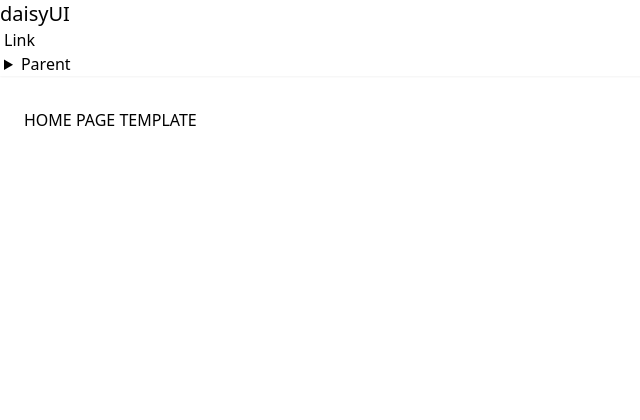
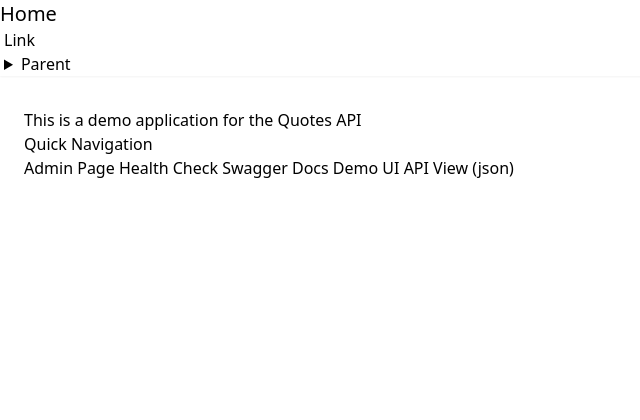
Before and after one commit to JoshuaEastman/QuotesAPI, a Django app: page / in a window 1280 px wide. Shown: the top 420 px of the page, without its empty margins (0-640 px from the left). Run offline with Django 5.2, Linux system fonts and the light colour scheme; some libraries are stand-ins or nearby versions.

Commit message:
updates navbar with 'home' href

```diff
--- a/templates/home.html
+++ b/templates/home.html
@@ -1,5 +1,11 @@
 {% extends 'base.html' %} {% block title %}HOME{% endblock %} {% block content %}
 <div>
-    <h1>HOME PAGE TEMPLATE</h1>
+    <h1>This is a demo application for the Quotes API</h1>
+    <h2>Quick Navigation</h2>
+    <a href='/admin/'>Admin Page</a>
+    <a href={% url 'quotes:quotes-health' %}>Health Check</a>
+    <a href={% url 'quotes:quotes-docs' %}>Swagger Docs</a>
+    <a href={% url 'quotes:quotes-demo' %}>Demo UI</a>
+    <a href={% url 'quotes:quotes-random' %}>API View (json)</a>
 </div>
 {% endblock %}
--- a/templates/partials/_navbar.html
+++ b/templates/partials/_navbar.html
@@ -1,6 +1,6 @@
 <div class="navbar bg-base-100 shadow-sm">
     <div class="flex-1">
-        <a class="btn btn-ghost text-xl">daisyUI</a>
+        <a href="/" class="btn btn-ghost text-xl">Home</a>
     </div>
     <div class="flex-none">
         <ul class="menu menu-horizontal px-1">
```
